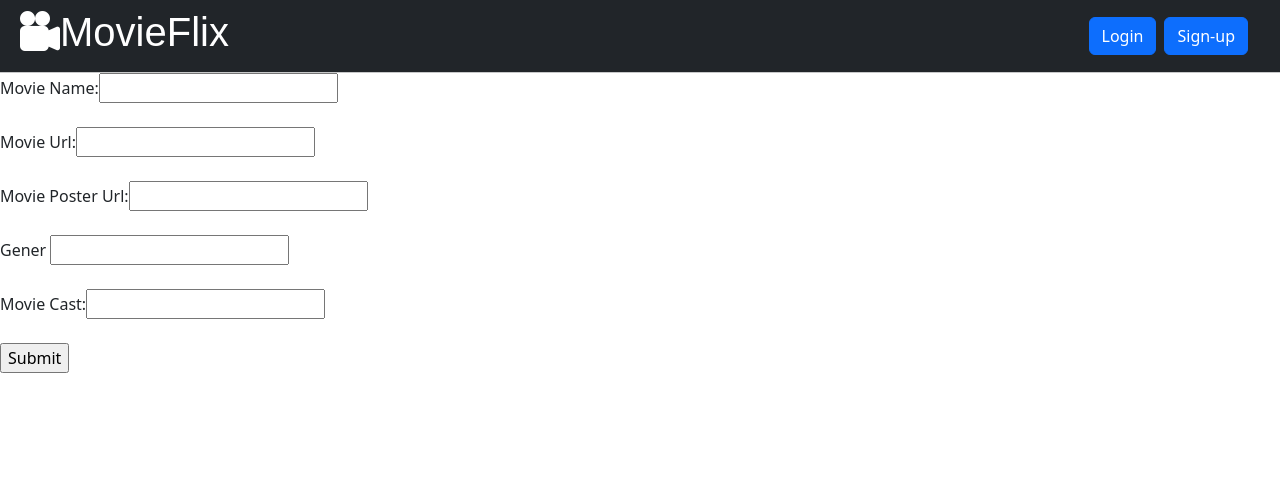
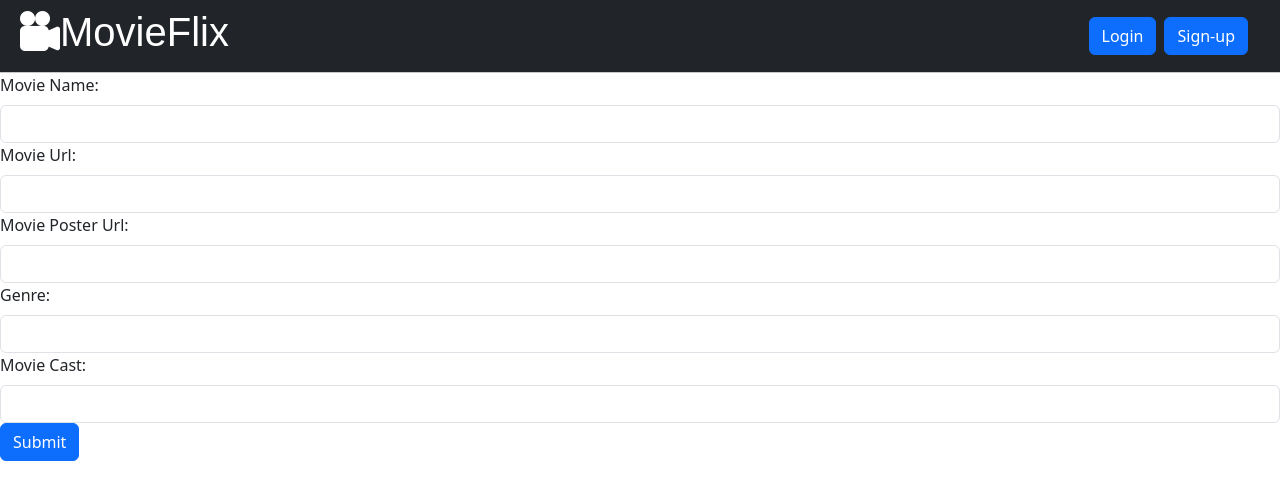
Before and after one commit to ananyadhanwantary/Movie_Flix, a React (Create React App) app in the folder Frontend/: page /editMovie/1 in a window 1280 px wide. Shown: the top 500 px of the page. Built offline with nearby package versions, Linux system fonts and the light colour scheme; a web font is replaced by a local one.

Commit message:
Admin Home component

```diff
--- a/Frontend/src/components/EditComponent.js
+++ b/Frontend/src/components/EditComponent.js
@@ -5,18 +5,18 @@ import { Form, Button, Alert } from "react-bootstrap";
 
 function EditComponent() {
   const { id } = useParams();
-  const [username, setUsername] = useState("");
-  const [phone, setPhone] = useState("");
+  const [username, setUsername] = useState();
+  const [phone, setPhone] = useState();
   const [email, setEmail] = useState("");
   const [error, setError] = useState("");
   const [loading, setLoading] = useState(false);
   const navigate = useNavigate();
   const handleEdit = (e) => {
     e.preventDefault();
-    if (!username.trim() || !phone.trim()) {
-      setError("Username and phone cannot be empty.");
-      return;
-    }
+    // if (!username.trim() || !phone.trim()) {
+    //   setError("Username and phone cannot be empty.");
+    //   return;
+    // }
     setLoading(true);
     setError("");
     const token = localStorage.getItem("token");
--- a/Frontend/src/components/MovieAddComponent.js
+++ b/Frontend/src/components/MovieAddComponent.js
@@ -1,6 +1,7 @@
 import axios from "axios"
 import { useNavigate, useParams } from "react-router-dom"
 import { useState } from "react"
+import { Form, Button } from 'react-bootstrap';
 function MovieAddComponent(){
     const navigate = useNavigate()
         const [movies, setMovies] = useState([])
@@ -43,59 +44,60 @@ function MovieAddComponent(){
     }
     return(
         <>
-        <form>
-        Movie Name:<input type="text" value={newMovie.movieName} onChange={(e)=>{
-            setNewMovie((previousMovie)=>{
-                return {
-                    ...previousMovie,
-                    movieName:e.target.value
-                }
-            })
-        }}/>
-        <br/>
-        <br/>
-        Movie Url:<input type="text" value={newMovie.movieUrl} onChange={(e)=>{
-            setNewMovie((previousMovie)=>{
-                return {
-                    ...previousMovie,
-                    movieUrl:e.target.value
-                }
-            })
-        }}/>
-        <br/>
-        <br/>
-        Movie Poster Url:<input type="text" value={newMovie.moviePosterUrl} onChange={(e)=>{
-            setNewMovie((previousMovie)=>{
-                return {
-                    ...previousMovie,
-                    moviePosterUrl:e.target.value
-                }
-            })
-        }}/>
-        <br/>
-        <br/>
-        Gener <input type="text" value={newMovie.genre} onChange={(e)=>{
-            setNewMovie((previousMovie)=>{
-                return {
-                    ...previousMovie,
-                    genre:e.target.value
-                }
-            })
-        }}/>
-        <br/>
-        <br/>
-        Movie Cast:<input type="text" value={newMovie.movieCast} onChange={(e)=>{
-            setNewMovie((previousMovie)=>{
-                return {
-                    ...previousMovie,
-                    movieCast:e.target.value
-                }
-            })
-        }}/>
-        <br/>
-        <br/>
-        <input type="submit" onClick={(e)=>handleaddMovie(e)}/>
-    </form>
+        <Form>
+            <Form.Group controlId="movieName">
+                <Form.Label>Movie Name:</Form.Label>
+                <Form.Control type="text" placeholder="Enter movie name" value={newMovie.movieName} onChange={(e) => {
+                    setNewMovie((previousMovie) => ({
+                        ...previousMovie,
+                        movieName: e.target.value
+                    }));
+                }} />
+            </Form.Group>
+
+            <Form.Group controlId="movieUrl">
+                <Form.Label>Movie Url:</Form.Label>
+                <Form.Control type="text" placeholder="Enter movie URL" value={newMovie.movieUrl} onChange={(e) => {
+                    setNewMovie((previousMovie) => ({
+                        ...previousMovie,
+                        movieUrl: e.target.value
+                    }));
+                }} />
+            </Form.Group>
+
+            <Form.Group controlId="moviePosterUrl">
+                <Form.Label>Movie Poster Url:</Form.Label>
+                <Form.Control type="text" placeholder="Enter movie poster URL" value={newMovie.moviePosterUrl} onChange={(e) => {
+                    setNewMovie((previousMovie) => ({
+                        ...previousMovie,
+                        moviePosterUrl: e.target.value
+                    }));
+                }} />
+            </Form.Group>
+
+            <Form.Group controlId="genre">
+                <Form.Label>Genre:</Form.Label>
+                <Form.Control type="text" placeholder="Enter genre" value={newMovie.genre} onChange={(e) => {
+                    setNewMovie((previousMovie) => ({
+                        ...previousMovie,
+                        genre: e.target.value
+                    }));
+                }} />
+            </Form.Group>
+
+            <Form.Group controlId="movieCast">
+                <Form.Label>Movie Cast:</Form.Label>
+                <Form.Control type="text" placeholder="Enter movie cast" value={newMovie.movieCast} onChange={(e) => {
+                    setNewMovie((previousMovie) => ({
+                        ...previousMovie,
+                        movieCast: e.target.value
+                    }));
+                }} />
+            </Form.Group>
+
+            <Button variant="primary" type="submit" onClick={(e) => handleaddMovie(e)}>Submit</Button>
+        </Form>
+
         </>
     )
 
--- a/Frontend/src/components/MovieEditComponent.js
+++ b/Frontend/src/components/MovieEditComponent.js
@@ -1,18 +1,22 @@
 import axios from "axios"
 import { useNavigate, useParams } from "react-router-dom"
 import { useState } from "react"
-
+import { Form, Button } from 'react-bootstrap';
+// import { Form, Button } from 'react-bootstrap';
 function MovieEditComponet(){
     const navigate=useNavigate()
     const params=useParams()
-    const [movies, setMovies] = useState([])
+    //const movie=params.id
+    // const [movies, setMovies] = useState([movie])
+    //console.log(movie,movies)
     const [newMovie,setNewMovie]= useState({
-        movieName:"",
-        movieUrl:"",
-        moviePosterUrl:"",
-        genre: "",
-        movieCast:[]
+        // movieName:movies.movieName,
+        // movieUrl:movies.movieUrl,
+        // moviePosterUrl:movies.moviePosterUrl,
+        // genre: movies.genre,
+        // movieCast:movies.movieCast
     })
+    // console.log(newMovie)
     async function handleEdit(e){
         e.preventDefault()
         try{
@@ -32,7 +36,7 @@ function MovieEditComponet(){
             }
             else{
 
-                setMovies([...movies,res.data.movie])
+                //setMovies([...movies,res.data.movie])
                 setNewMovie({
                     movieName:"",
                     movieUrl:"",
@@ -47,10 +51,23 @@ function MovieEditComponet(){
             console.log(err)
         }
     }
+    async function handleUpdateAction(id){
+        try{
+            const token = localStorage.getItem("token")
+            var res = await axios.get(`http://localhost:3001/api/admin/movie/${id}`,newMovie,{ headers: {"Authorization" : `Bearer ${token}`} })
+            setNewMovie(res.data)
+        }
+        catch(err){
+            console.log(err)
+        }
+    }
     return(
         <>
-        <form>
-        Movie Name:<input type="text" value={newMovie.movieName} onChange={(e)=>{
+
+{/* <Form>
+    <Form.Group controlId="movieName">
+        <Form.Label>Movie Name:</Form.Label>
+        <Form.Control type="text" value={newMovie.movieName} onChange={(e)=>{
             setNewMovie((previousMovie)=>{
                 return {
                     ...previousMovie,
@@ -58,9 +75,11 @@ function MovieEditComponet(){
                 }
             })
         }}/>
-        <br/>
-        <br/>
-        Movie Url:<input type="text" value={newMovie.movieUrl} onChange={(e)=>{
+    </Form.Group>
+
+    <Form.Group controlId="movieUrl">
+        <Form.Label>Movie Url:</Form.Label>
+        <Form.Control type="text" value={newMovie.movieUrl} onChange={(e)=>{
             setNewMovie((previousMovie)=>{
                 return {
                     ...previousMovie,
@@ -68,9 +87,11 @@ function MovieEditComponet(){
                 }
             })
         }}/>
-        <br/>
-        <br/>
-        Movie Poster Url:<input type="text" value={newMovie.moviePosterUrl} onChange={(e)=>{
+    </Form.Group>
+
+    <Form.Group controlId="moviePosterUrl">
+        <Form.Label>Movie Poster Url:</Form.Label>
+        <Form.Control type="text" value={newMovie.moviePosterUrl} onChange={(e)=>{
             setNewMovie((previousMovie)=>{
                 return {
                     ...previousMovie,
@@ -78,9 +99,11 @@ function MovieEditComponet(){
                 }
             })
         }}/>
-        <br/>
-        <br/>
-        Gener <input type="text" value={newMovie.genre} onChange={(e)=>{
+    </Form.Group>
+
+    <Form.Group controlId="genre">
+        <Form.Label>Genre:</Form.Label>
+        <Form.Control type="text" value={newMovie.genre} onChange={(e)=>{
             setNewMovie((previousMovie)=>{
                 return {
                     ...previousMovie,
@@ -88,9 +111,11 @@ function MovieEditComponet(){
                 }
             })
         }}/>
-        <br/>
-        <br/>
-        Movie Cast:<input type="text" value={newMovie.movieCast} onChange={(e)=>{
+    </Form.Group>
+
+    <Form.Group controlId="movieCast">
+        <Form.Label>Movie Cast:</Form.Label>
+        <Form.Control type="text" value={newMovie.movieCast} onChange={(e)=>{
             setNewMovie((previousMovie)=>{
                 return {
                     ...previousMovie,
@@ -98,10 +123,77 @@ function MovieEditComponet(){
                 }
             })
         }}/>
-        <br/>
-        <br/>
-        <input type="submit" onClick={(e)=>handleEdit(e)}/>
-    </form>
+    </Form.Group>
+
+    <Button variant="primary" type="submit" onClick={(e)=>handleEdit(e)}>Submit</Button>
+</Form> */}
+
+<Form className>
+    <Form.Group controlId="movieName">
+        <Form.Label>Movie Name:</Form.Label>
+        <Form.Control type="text" value={newMovie.movieName} onChange={(e)=>{
+            setNewMovie((previousMovie)=>{
+                return {
+                    ...previousMovie,
+                    movieName:e.target.value
+                }
+            })
+        }}/>
+    </Form.Group>
+
+    <Form.Group controlId="movieUrl">
+        <Form.Label>Movie Url:</Form.Label>
+        <Form.Control type="text" value={newMovie.movieUrl} onChange={(e)=>{
+            setNewMovie((previousMovie)=>{
+                return {
+                    ...previousMovie,
+                    movieUrl:e.target.value
+                }
+            })
+        }}/>
+    </Form.Group>
+
+    <Form.Group controlId="moviePosterUrl">
+        <Form.Label>Movie Poster Url:</Form.Label>
+        <Form.Control type="text" value={newMovie.moviePosterUrl} onChange={(e)=>{
+            setNewMovie((previousMovie)=>{
+                return {
+                    ...previousMovie,
+                    moviePosterUrl:e.target.value
+                }
+            })
+        }}/>
+    </Form.Group>
+
+    <Form.Group controlId="genre">
+        <Form.Label>Genre:</Form.Label>
+        <Form.Control type="text" value={newMovie.genre} onChange={(e)=>{
+            setNewMovie((previousMovie)=>{
+                return {
+                    ...previousMovie,
+                    genre:e.target.value
+                }
+            })
+        }}/>
+    </Form.Group>
+
+    <Form.Group controlId="movieCast">
+        <Form.Label>Movie Cast:</Form.Label>
+        <Form.Control type="text" value={newMovie.movieCast} onChange={(e)=>{
+            setNewMovie((previousMovie)=>{
+                return {
+                    ...previousMovie,
+                    movieCast:e.target.value
+                }
+            })
+        }}/>
+    </Form.Group>
+
+    <Button variant="primary" type="submit" onClick={(e)=>handleEdit(e)}>Submit</Button>
+</Form>
+
+
+
         </>
     )
 
--- a/Frontend/src/components/UserComponent.js
+++ b/Frontend/src/components/UserComponent.js
@@ -8,8 +8,9 @@ import { useNavigate } from 'react-router-dom';
 function UserComponent() {
     const navigate=useNavigate()
     const [users, setUsers] = useState([])
-    const handleEdit=(id)=>{
-        navigate(`/editUser/${id}`)
+    const handleEdit=(user)=>{
+
+        navigate(`/editUser/${user._id}`)
     }
     const handleDelete=async(id)=>{
         const token = localStorage.getItem("token")
@@ -53,7 +54,7 @@ function UserComponent() {
                         <td>{user.username}</td>
                         <td>{user.phone}</td>
                         <td>{user.active === true ? "Online" : "Offline"} </td>
-                        <td><FaPenSquare onClick={()=>{handleEdit(user._id)}}/>
+                        <td><FaPenSquare onClick={()=>{handleEdit(user)}}/>
                         <MdDelete onClick={()=>handleDelete(user._id)}/></td>
                     </tr>
                 ))}
```
Also changed, not shown: Frontend/src/components/AdminHomeComponent.js (added, +30 -0 lines), Frontend/src/components/adminMovieComponent.js (+4 -13 lines).
